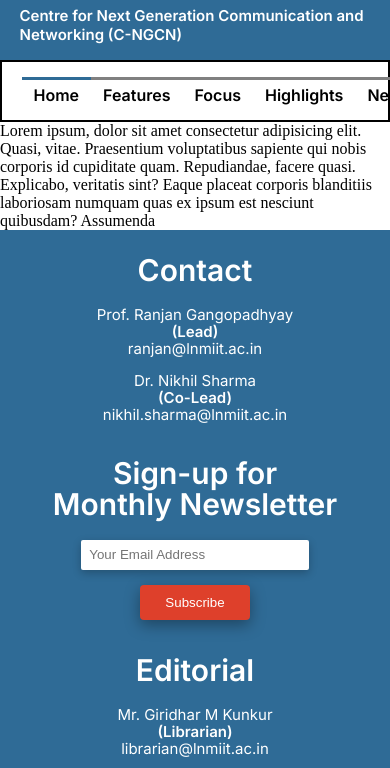
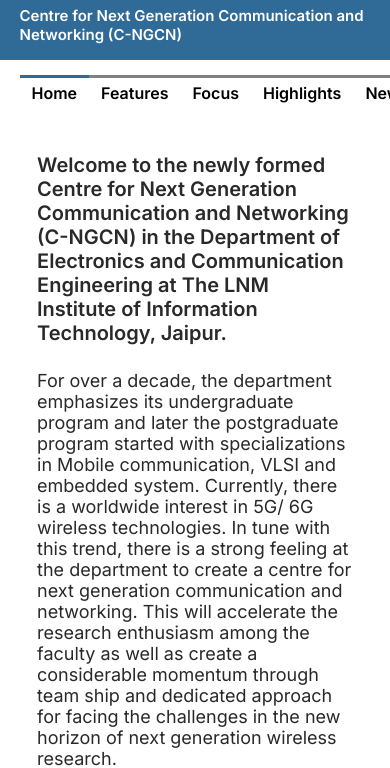
Before and after one commit to mr-kingshuk/Library-Blog, a plain HTML site: page index.html in a window 390 px wide. Shown: the part 92-860 px from the top of the page. Drawn offline with Linux system fonts and the light colour scheme.

Commit message:
main-content done

```diff
--- /dev/null
+++ b/CSS/main.css
@@ -0,0 +1,70 @@
+@import url('https://fonts.googleapis.com/css2?family=Inter:wght@400;600&display=swap');
+*{
+    padding: 0;
+    margin: 0;
+    box-sizing: border-box;
+}
+
+.main{
+    padding: 15px 3% 10px 3%;
+}
+
+@media only screen and (max-width: 740px){
+    .main{
+       padding: 15px 5% 10px 5% ;
+    }
+}
+
+.intro{
+    display: flex;
+    /* border: 2px solid black; */
+    margin: 20px 0;
+}
+
+.intro .info .header{
+    font-family: 'Inter';
+    font-style: normal;
+    font-weight: 600;
+    font-size: 20px;
+
+    color: #292929;
+}
+
+.intro .info .content{
+    font-family: 'Inter';
+    font-style: normal;
+    font-weight: 400;
+    font-size: 18px;
+
+    color: #292929;
+    margin: 25px 0;
+}
+
+.intro .image{
+    width: 200%;
+}
+
+.intro .image img{
+    width: 100%;
+}
+
+@media only screen and (max-width:1150px){
+    .intro .image{
+        width: 300%;
+    }
+}
+
+@media only screen and (max-width:950px){
+    .intro .image{
+        width: 400%;
+    }
+}
+
+@media only screen and (max-width:950px){
+    .intro .image{
+        display: none;
+    }
+    .intro .info{
+        padding: 0 5%;
+    }
+}
--- a/CSS/nav.css
+++ b/CSS/nav.css
@@ -6,7 +6,6 @@
 }
 
 nav{
-    border: 2px solid black;
     padding: 15px 3% 10px 3%;
     display: flex;
     justify-content: flex-start;
--- a/index.html
+++ b/index.html
@@ -16,6 +16,7 @@
     <link rel="stylesheet" href="CSS/footer.css">
     <link rel="stylesheet" href="CSS/header.css">
     <link rel="stylesheet" href="CSS/nav.css">
+    <link rel="stylesheet" href="CSS/main.css">
 </head>
 
 <body>
@@ -54,8 +55,20 @@
             <a href="#">Conferences</a>
         </div>
     </nav>
-    <main>
-        Lorem ipsum, dolor sit amet consectetur adipisicing elit. Quasi, vitae. Praesentium voluptatibus sapiente qui nobis corporis id cupiditate quam. Repudiandae, facere quasi. Explicabo, veritatis sint? Eaque placeat corporis blanditiis laboriosam numquam quas ex ipsum est nesciunt quibusdam? Assumenda
+    <main class = "main">
+        <div class="intro">
+            <div class="info">
+                <div class="header">
+                    Welcome to the newly formed Centre for Next Generation Communication and Networking (C-NGCN) in the Department of Electronics and Communication Engineering at The LNM Institute of Information Technology, Jaipur.
+                </div>
+                <div class="content">
+                    For over a decade, the department emphasizes its undergraduate program and later the postgraduate program started with specializations in Mobile communication, VLSI and embedded system. Currently, there is a worldwide interest in 5G/ 6G wireless technologies. In tune with this trend, there is a strong feeling at the department to create a centre for next generation communication and networking. This will accelerate the research enthusiasm among the faculty as well as create a considerable momentum through team ship and dedicated approach for facing the challenges in the new horizon of next generation wireless research.
+                </div>
+            </div>
+            <div class="image">
+                <img src="Images/main-page.png">
+            </div>
+        </div>
     </main>
     <footer class="footer">
         <div class="information">
```
Also changed, not shown: Images/main-page.png (added).
